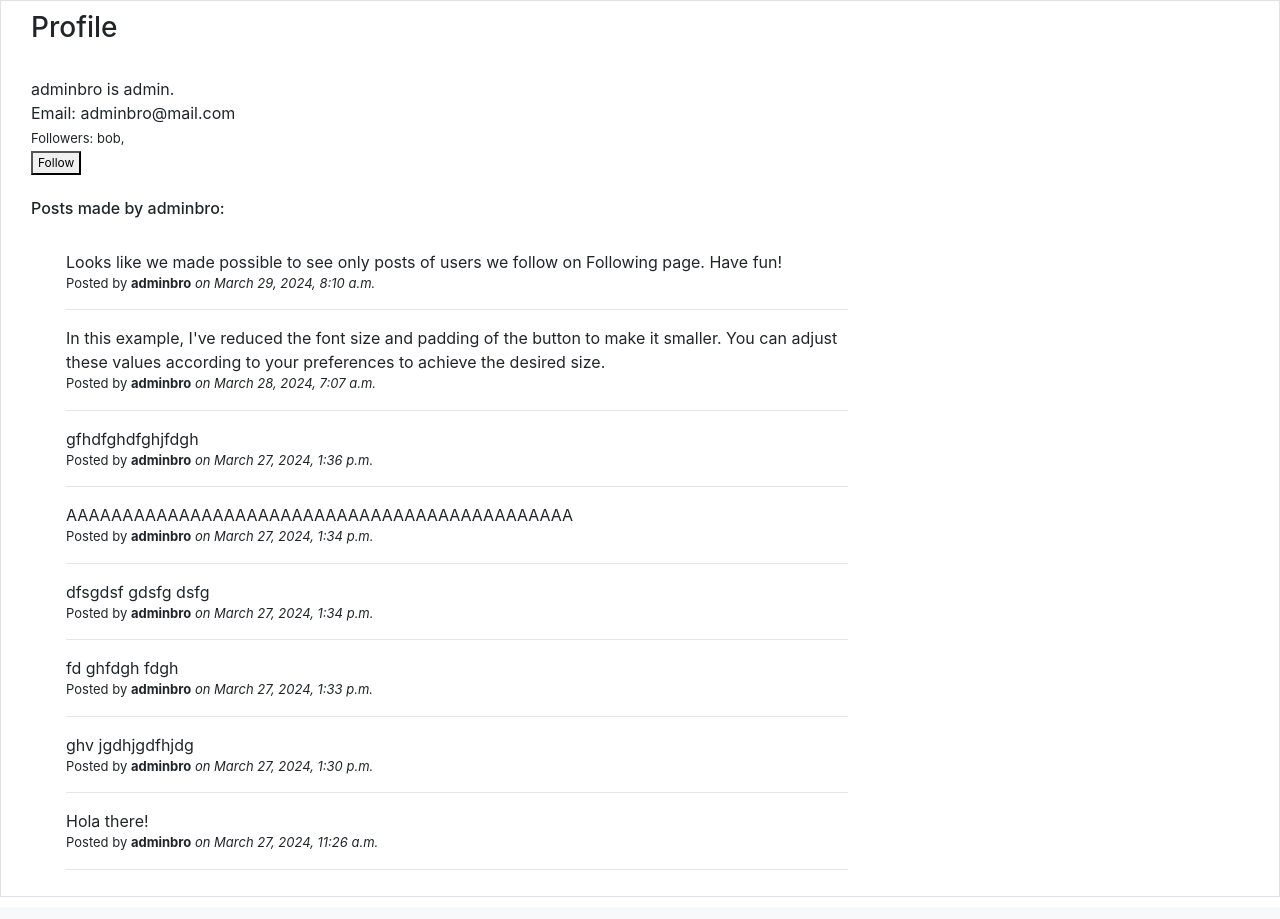
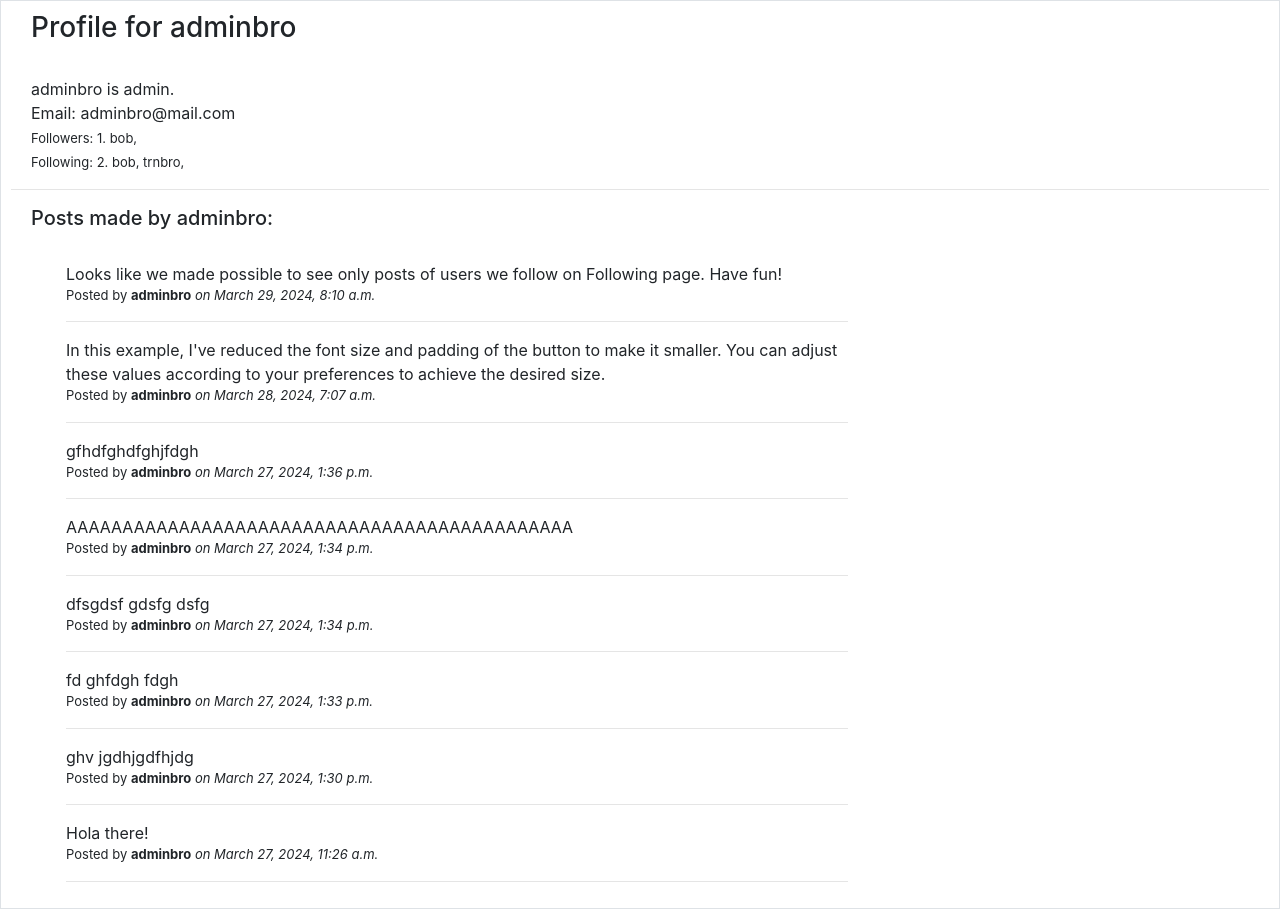
Before and after one commit to trndav/Projects, a Django app: a page that uses Twitter_Django/twitterapp/templates/twitterapp/layout.html in a window 1280 px wide. Shown: the part 56-975 px from the top of the page. Before the commit the page ends 953 px from the top, so only its background shows below. Run offline with Django 5.2, Linux system fonts and the light colour scheme; data comes from the database, SQL or seed files in the repository; both versions use the stored data as it was after the commit; some libraries are stand-ins or nearby versions.

Commit message:
Added following users, and following users post display page

```diff
--- a/Twitter_Django/twitterapp/templates/twitterapp/layout.html
+++ b/Twitter_Django/twitterapp/templates/twitterapp/layout.html
@@ -41,39 +41,6 @@
                 });
             });
         </script>
-
-        <!-- <script>
-            document.addEventListener('DOMContentLoaded', function() {
-                document.querySelectorAll('.like-btn').forEach(function(button) {
-                    button.addEventListener('click', function() {
-                        event.preventDefault(); // Prevent default form submission behavior
-                        const postId = this.dataset.postId;
-                        fetch(`/like/${postId}/`, {
-                            method: 'POST',
-                            headers: {
-                                'X-CSRFToken': '{{ csrf_token }}',
-                            },
-                        })
-                        .then(response => {
-                            if (response.ok) {
-                                const likeCountElement = this.querySelector('.like-count');
-                                if (likeCountElement !== null) {
-                                    const newLikesCount = parseInt(likeCountElement.textContent.trim()) + 1;
-                                    likeCountElement.textContent = newLikesCount;
-                                    console.log('Post ID:', postId);
-                                }
-                            } else {
-                                console.error('Error:', response.statusText);
-                            }
-                        })
-                        .catch(error => {
-                            console.error('Error:', error);
-                        });
-                    });
-                });
-            });
-        </script> -->
-
     </head>
     <body>
 
@@ -85,7 +52,7 @@
                 {% if user.is_authenticated %}
                     {% if user.is_admin %}
                     <li class="nav-item">
-                        <a class="nav-link" href="#">Admin: <strong>{{ user.username }}</strong></a>
+                        <a class="nav-link" href="{% url 'user_page' user.username %}">Admin: <strong>{{ user.username }}</strong></a>
                     </li>
                     {% else %}
                     <li class="nav-item">
@@ -102,7 +69,7 @@
                         <a class="nav-link" href="{% url 'create_post' %}">Create Post</a>
                     </li>
                     <li class="nav-item">
-                        <a class="nav-link" href="#">Following</a>
+                        <a class="nav-link" href="{% url 'following_users' %}">Following</a>
                     </li>
                     <li class="nav-item">
                         <a class="nav-link" href="{% url 'logout' %}">Log Out</a>
--- a/Twitter_Django/twitterapp/templates/twitterapp/user_page.html
+++ b/Twitter_Django/twitterapp/templates/twitterapp/user_page.html
@@ -2,7 +2,7 @@
 
 {% block body %}
     <div class="border mx-auto">
-        <h3 class="margin_left20">Profile</h3><br>
+        <h3 class="margin_left20">Profile for {{ profile_user.username }}</h3><br>
         {% if profile_user.is_admin %}
         <span class="margin_left20">{{ profile_user.username }} is admin.</span><br>
         {% else %}
@@ -10,15 +10,22 @@
         {% endif %}
         <span class="margin_left20">Email: {{ profile_user.email }}</span> <br>
 
-        <span class="margin_left20" id="font_small">Followers:
+        <span class="margin_left20" id="font_small">Followers: {{ profile_user.followers.all|length }}.
             {% for follower in profile_user.followers.all %}
                 {{ follower.username }},
             {% empty %}
                 No followers found.
             {% endfor %}
+        </span><br>
+        <span class="margin_left20" id="font_small">Following: {{ profile_user.following_count }}.
+            {% for followed_user in profile_user.following.all %}
+                {{ followed_user.username }},
+            {% empty %}
+                No users followed.
+            {% endfor %}
         </span>
         <!-- Follow Button Form -->
-
+        {% if user.is_authenticated %}
             {% if request.user != profile_user %}
                 {% if request.user in profile_user.followers.all %}
                 <form class="margin_left20" method="post" action="{% url 'unfollow_user' profile_user.username %}">
@@ -32,8 +39,9 @@
                     </form>
                 {% endif %}
             {% endif %}
-        <br>
-        <h6 class="margin_left20">Posts made by {{ profile_user.username }}:</h6><br>
+        {% endif %}
+        <br><hr>
+        <h5 class="margin_left20">Posts made by {{ profile_user.username }}:</h5><br>
         <ul>
             {% for post in posts %}
             <div class="col-sm-8">
--- a/Twitter_Django/twitterapp/urls.py
+++ b/Twitter_Django/twitterapp/urls.py
@@ -11,5 +11,6 @@ urlpatterns = [
     path('like/<int:post_id>/', views.like_post, name='like_post'),
     path('user/<str:username>/', views.user_page, name='user_page'),
     path('user/<str:username>/follow/', views.follow_user, name='follow_user'),  # URL for following a user
-    path('user/<str:username>/unfollow', views.unfollow_user, name='unfollow_user') # Unfollow
+    path('user/<str:username>/unfollow', views.unfollow_user, name='unfollow_user'), # Unfollow
+    path('following_users', views.following_users, name='following_users'),
 ]
--- a/Twitter_Django/twitterapp/views.py
+++ b/Twitter_Django/twitterapp/views.py
@@ -7,7 +7,6 @@ from .models import User, Post
 from django.contrib.auth.decorators import login_required
 from .forms import PostForm
 from django.db.models import Count
-import logging
 
 def index(request):
     return render(request, "twitterapp/posts_view.html")
@@ -105,3 +104,12 @@ def unfollow_user(request, username):
     user_to_unfollow = get_object_or_404(User, username=username)
     request.user.following.remove(user_to_unfollow)
     return redirect('user_page', username=username)
+
+# Show posts os users we follow
+def following_users(request):
+    if request.user.is_authenticated:
+        following_users_ids = request.user.following.values_list('id', flat=True)
+        posts = Post.objects.filter(user__in=following_users_ids).order_by('-created_at')
+        return render(request, 'twitterapp/following_users.html', {'posts': posts})
+    else:
+        return render(request, 'twitterapp/login.html')
```
Also changed, not shown: Twitter_Django/twitterapp/templates/twitterapp/following_users.html (added, +18 -0 lines), Twitter_Django/db.sqlite3. Lines whose indentation alone changed are shown as unchanged.
